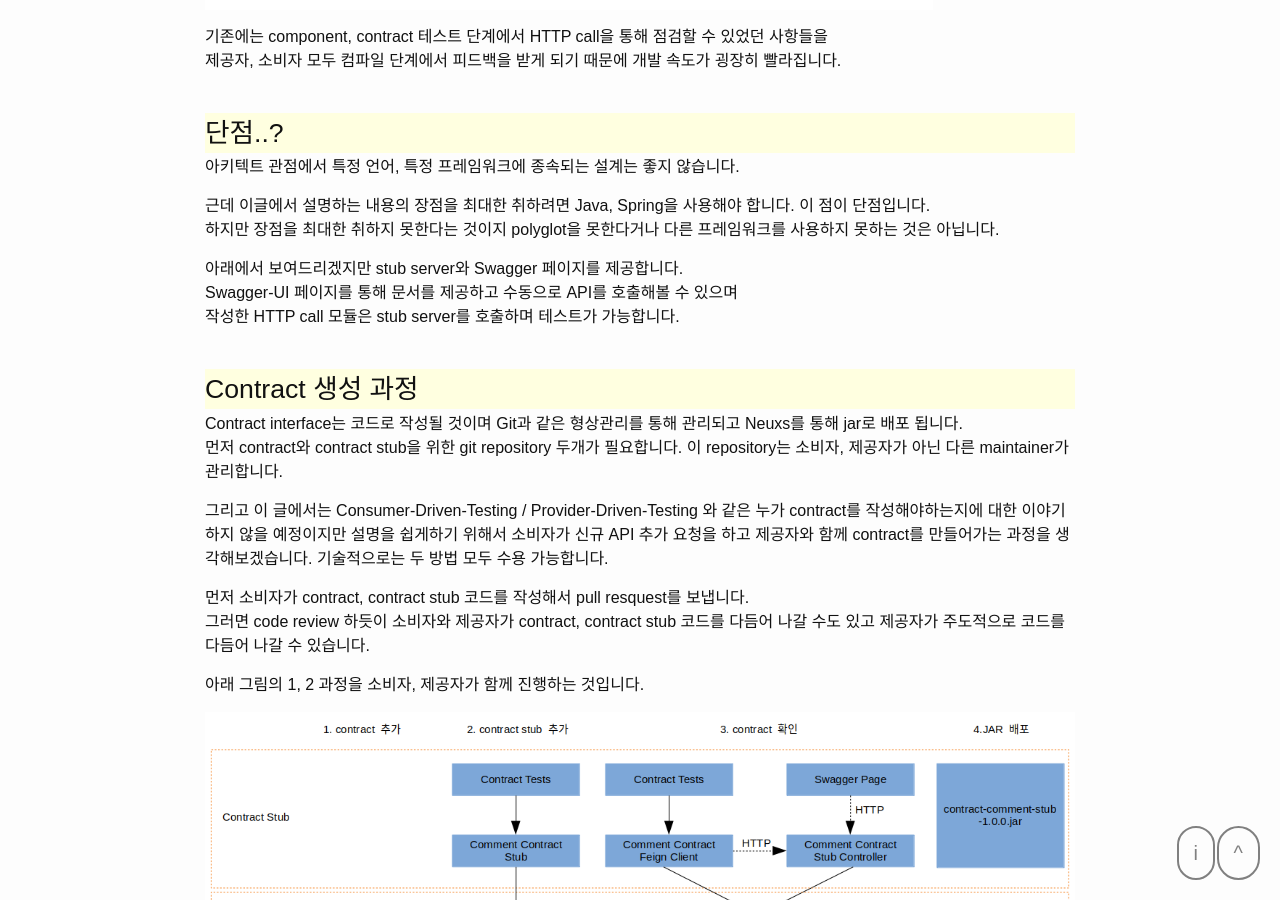
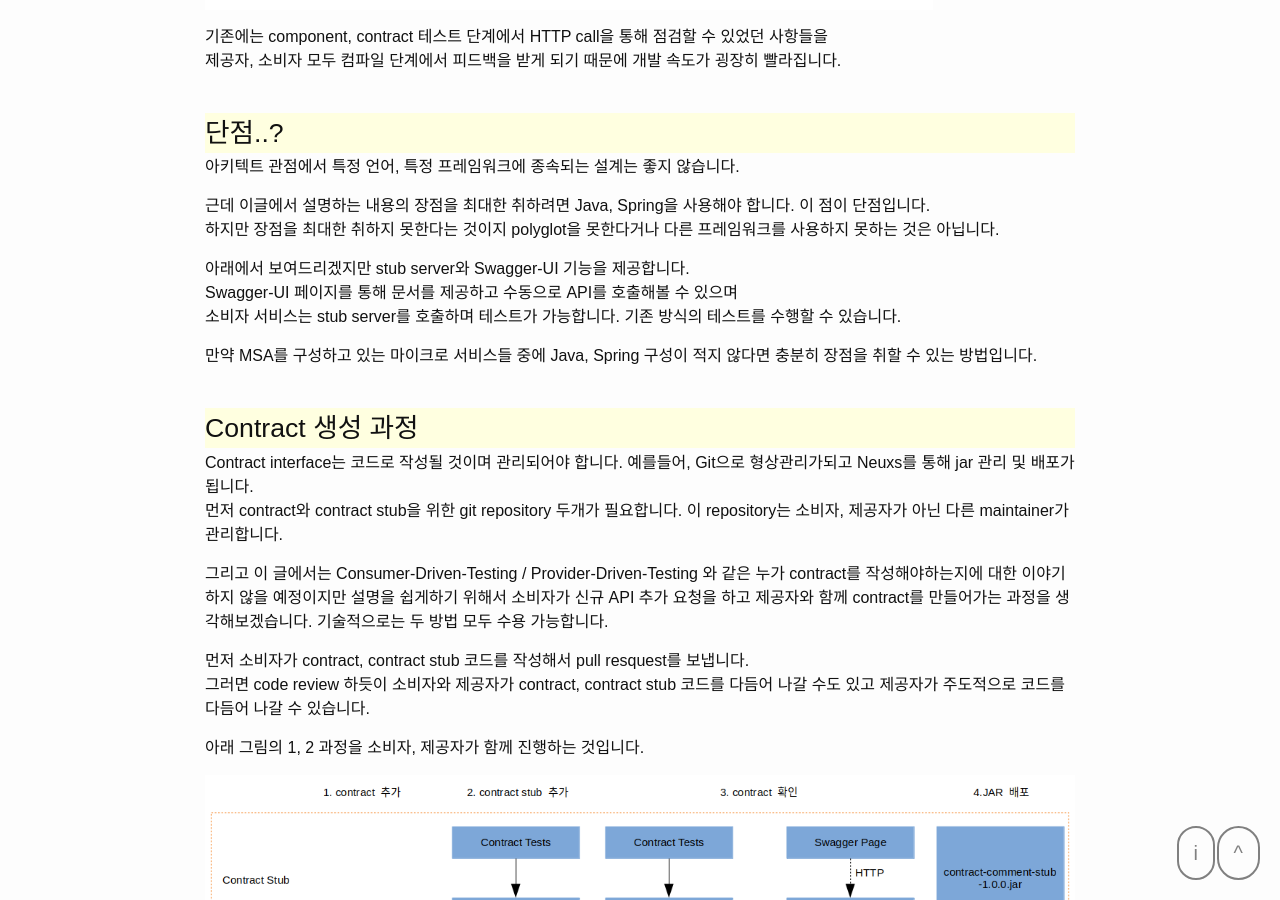
Before and after one commit to dveamer/dveamer.github.io, a Jekyll site: the page built from _posts/BackEnd/2020-05-18-JavaContractInterface.md, in a window 1280 px wide and 900 px high, scrolled down 3958 px. Built offline with Jekyll 4.4.1, drawn with Linux system fonts in a browser that asks for light colours; some of the changed text lies outside the part shown.

Commit message:
homepage

```diff
--- a/_posts/BackEnd/2020-05-18-JavaContractInterface.md
+++ b/_posts/BackEnd/2020-05-18-JavaContractInterface.md
@@ -51,7 +51,7 @@
 
 ![API_contract_11](/images/post_img/APIcontract/API_contract_11.png)
 
-HTTP call을 의미하는 점선의 화살표가 없어서 의아하시겠지만 마이크로 서비스간의 통신이니 당연히 HTTP call은 존재합니다.
+HTTP call을 의미하는 점선의 화살표는 없지만 마이크로 서비스간의 통신이니 당연히 HTTP call은 존재합니다.
 
 아래의 이미지가 좀 더 구체적이고 정확한 표현입니다.
 소비자는 Feign Client라는 contract interface의 구현체를 Java call 합니다. 그러면 Feign Client가 제공자의 Controller를 HTTP call하게 됩니다.
@@ -82,13 +82,15 @@
 근데 이글에서 설명하는 내용의 장점을 최대한 취하려면 Java, Spring을 사용해야 합니다. 이 점이 단점입니다.
 하지만 장점을 최대한 취하지 못한다는 것이지 polyglot을 못한다거나 다른 프레임워크를 사용하지 못하는 것은 아닙니다.
 
-아래에서 보여드리겠지만 stub server와 Swagger 페이지를 제공합니다.
+아래에서 보여드리겠지만 stub server와 Swagger-UI 기능을 제공합니다.
 Swagger-UI 페이지를 통해 문서를 제공하고 수동으로 API를 호출해볼 수 있으며
-작성한 HTTP call 모듈은 stub server를 호출하며 테스트가 가능합니다.
+소비자 서비스는 stub server를 호출하며 테스트가 가능합니다. 기존 방식의 테스트를 수행할 수 있습니다.
+
+만약 MSA를 구성하고 있는 마이크로 서비스들 중에 Java, Spring 구성이 적지 않다면 충분히 장점을 취할 수 있는 방법입니다.
 
 # Contract 생성 과정
 
-Contract interface는 코드로 작성될 것이며 Git과 같은 형상관리를 통해 관리되고 Neuxs를 통해 jar로 배포 됩니다.
+Contract interface는 코드로 작성될 것이며 관리되어야 합니다. 예를들어, Git으로 형상관리가되고 Neuxs를 통해 jar 관리 및 배포가 됩니다.
 먼저 contract와 contract stub을 위한 git repository 두개가 필요합니다. 이 repository는 소비자, 제공자가 아닌 다른 maintainer가 관리합니다.
 
 그리고 이 글에서는 Consumer-Driven-Testing / Provider-Driven-Testing 와 같은 누가 contract를 작성해야하는지에 대한 이야기하지 않을 예정이지만 설명을 쉽게하기 위해서 소비자가 신규 API 추가 요청을 하고 제공자와 함께 contract를 만들어가는 과정을 생각해보겠습니다. 기술적으로는 두 방법 모두 수용 가능합니다.
```
